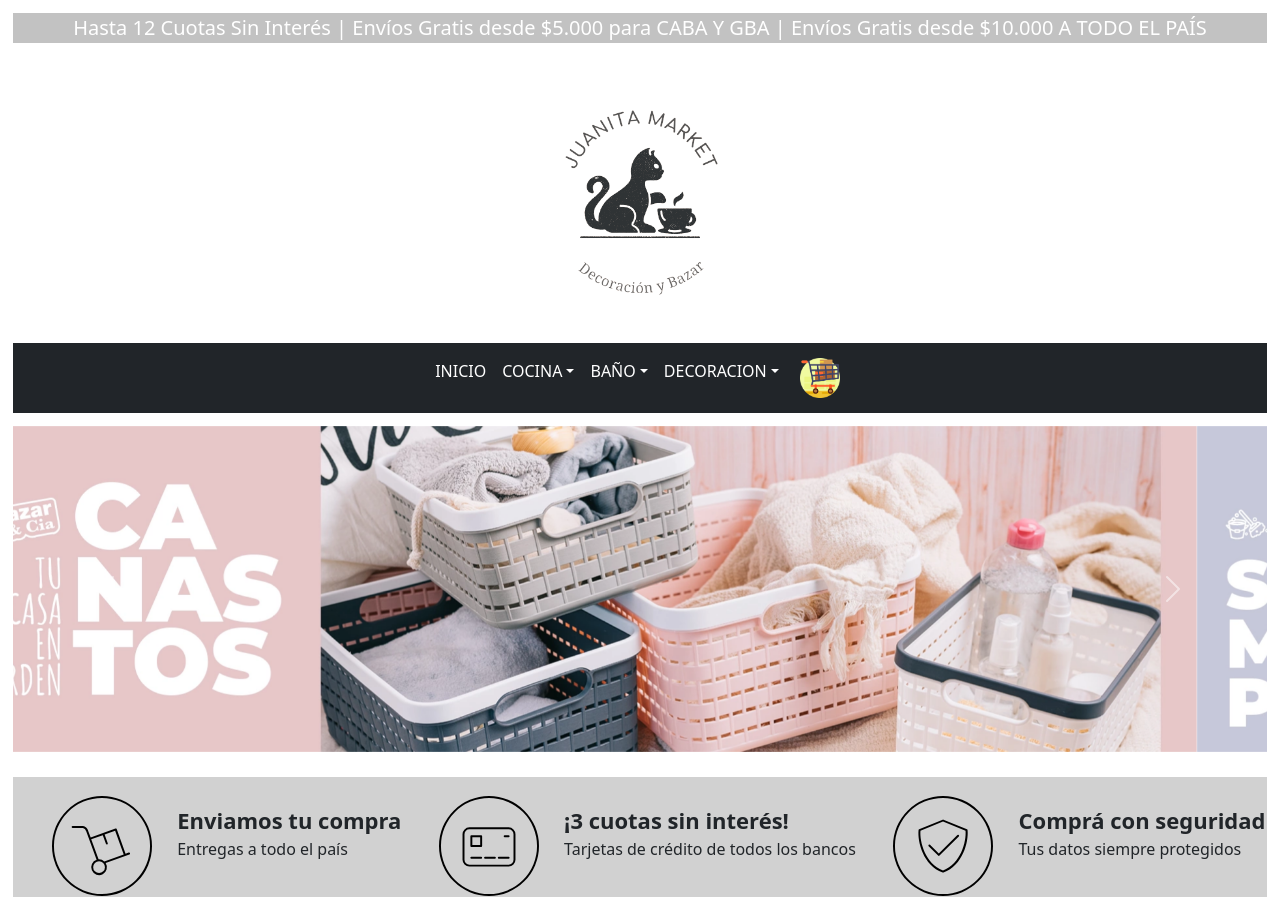
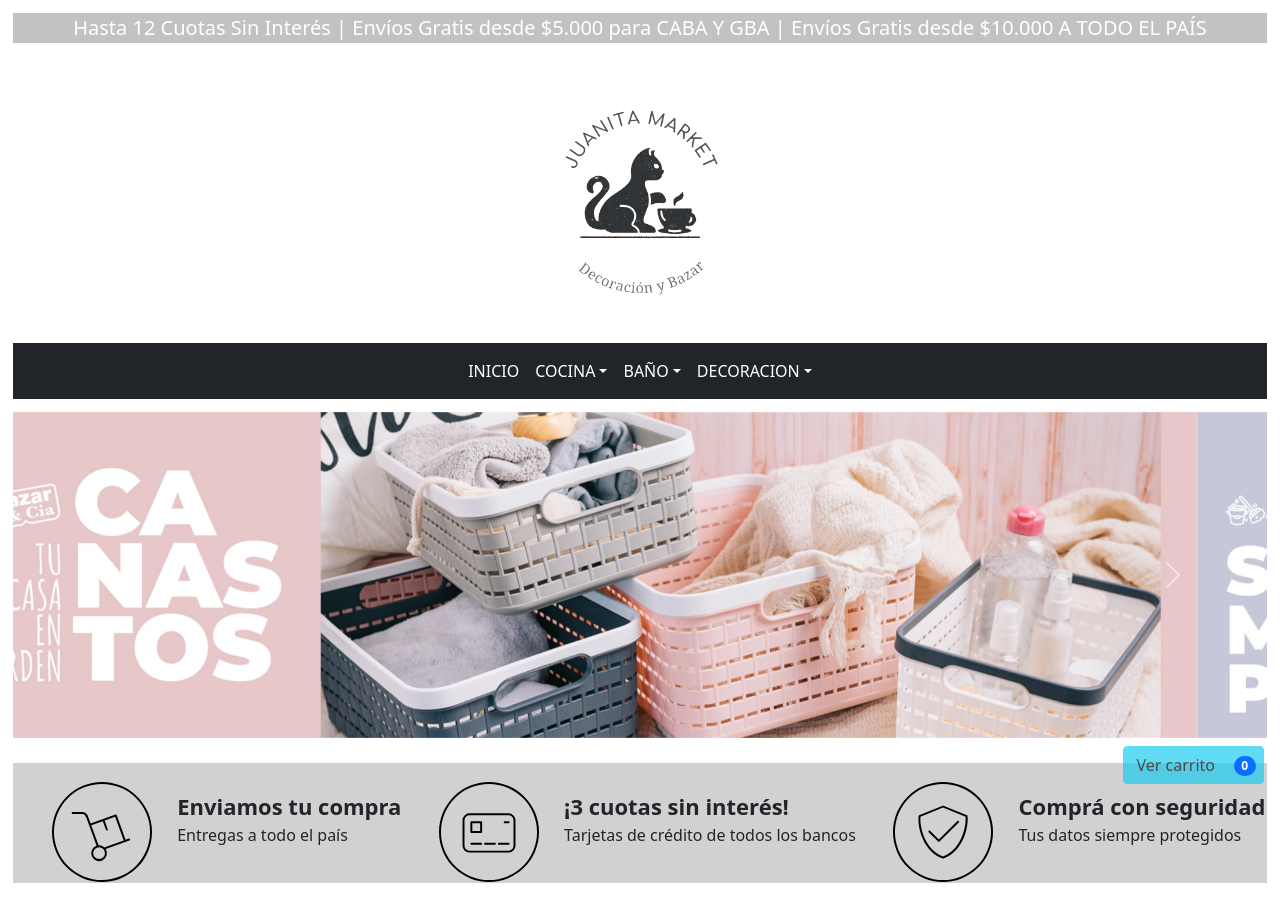
Before and after one commit to Maximilianoaxeldominguez/JuanitaMarket, a plain HTML site: page index.html in a window 1280 px wide. Shown: the top 900 px of the page. Drawn offline with nearby package versions, Linux system fonts and the light colour scheme.

Commit message:
cambio btn carrito

```diff
--- a/css/style.css
+++ b/css/style.css
@@ -244,6 +244,7 @@ main {
     .containerProductos {
         width: 45%;
     }
+
     .loMasElegido {
         text-align: center;
         margin-top: 6%;
@@ -287,6 +288,36 @@ main {
 .inputCantidadCarrito {
     width: 1.5%;
     height: 22px;
+}
+
+.btnCarrito {
+    z-index: 2;
+    position: fixed;
+    bottom: 1rem;
+    right: 1rem;
+    color: black;
+    opacity: 65%;
+    font-weight: bold;
+}
+
+.counterCarrito{
+    z-index: 3;
+    position: fixed;
+    bottom: 1.5rem;
+    right: 1.5rem;
+}
+
+.counterCarrito{
+    display: inline-block;
+    padding: 0.35em 0.65em;
+    font-size: .75em;
+    font-weight: 700;
+    line-height: 1;
+    color: #fff;
+    text-align: center;
+    white-space: nowrap;
+    vertical-align: baseline;
+    border-radius: 0.25rem;
 }
 
 /************************************************************* NEWSLETTER *******************************************************************/
@@ -343,7 +374,7 @@ main {
     }
 }
 
-@media (max-width: 380px){
+@media (max-width: 380px) {
     .newsletterNegrita {
         font-size: 25px;
     }
@@ -416,7 +447,7 @@ main {
     }
 }
 
-@media (max-width: 380px){
+@media (max-width: 380px) {
     .instaImg {
         height: 55px;
         width: 55px;
@@ -480,15 +511,18 @@ footer {
 
 
 @media (max-width: 600px) {
-    .fooTitulo{
+    .fooTitulo {
         font-size: 15px;
     }
-    .fooParrafo{
+
+    .fooParrafo {
         font-size: 12px;
     }
+
     footer {
         height: 38vh;
     }
+
     .fooXD {
         font-size: 18px;
         height: 8vh;
--- a/index.html
+++ b/index.html
@@ -27,7 +27,8 @@
                 TODO EL PAÍS </p>
         </div>
         <div class="headerLogo">
-            <img src="./img/20220305_222815_0000-removebg-preview.png" width="300px" height="300px" class="imagenJuanita" alt="">
+            <img src="./img/20220305_222815_0000-removebg-preview.png" width="300px" height="300px"
+                class="imagenJuanita" alt="">
         </div>
         <!--------------------------------------------------- navBar ----------------------------------------->
         <nav class="navbar navbar-expand-lg navbar-dark bg-dark" aria-label="Tenth navbar example">
@@ -71,11 +72,6 @@
                             </ul>
                         </li>
                         <li class="nav-item dropdown ">
-                            <!-- Button trigger modal -->
-                            <button type="button" class="btn btn-link" data-bs-toggle="modal"
-                                data-bs-target="#exampleModal">
-                                <img src="./img/bienes-removebg-preview.png" width="40px" height="40px" alt="">
-                            </button>
                         </li>
                     </ul>
                 </div>
@@ -148,12 +144,15 @@
             </div>
         </div>
         <!--asdasdas-->
-<!--         <div class="alert container position-sticky top-0 alert-primary hide" role="alert">
+        <!--         <div class="alert container position-sticky top-0 alert-primary hide" role="alert">
             Producto Añadido al carrito!
             </div>
             <div class="alert container position-sticky top-0 alert-danger remove" role="alert">
               Producto removido!
             </div> -->
+        <!-- Button trigger modal -->
+        <button type="button" class="btn btnCarrito btn-info pe-5" data-bs-toggle="modal" data-bs-target="#exampleModal">Ver carrito</button>
+        <span id="counter"  class="counterCarrito bg-primary rounded-pill">0</span>
         <!--Titulo-->
         <h1 class="loMasElegido">¡Especial del Mes!</h1>
         <!-- Productos MAS ELEGIDOS -->
@@ -190,6 +189,7 @@
                 </div>
             </div>
         </div>
+
         <!------------------------------------ Newsletter---------------------------------------------------->
         <div class="newsletter">
             <h2 class="newsletterTitulo">Newsletter</h2>
@@ -207,7 +207,7 @@
         <button type="button" class="InstaBtn btn btn-dark"><a class="InstaBtnLink"
                 href="https://www.instagram.com/juanitamarkett/?utm_medium=copy_link"
                 target="_blank">SEGUINOS</a></button>
-                <!-- FOOTER-->
+        <!-- FOOTER-->
         <footer>
             <div class="fooFlex">
                 <div class="menuFlex">
@@ -218,14 +218,14 @@
                     <p class="fooParrafo">formas de envio</p>
                 </div>
                 <div class="menuFlex">
-                    <h4 class="fooTitulo" >Categorias</h4>
+                    <h4 class="fooTitulo">Categorias</h4>
                     <p class="fooParrafo">Cocina</p>
                     <p class="fooParrafo">Baño</p>
                     <p class="fooParrafo">Decoracion</p>
                     <p class="fooParrafo">Dormitorio</p>
                 </div>
                 <div class="menuFlex">
-                    <h5 class="fooTitulo" >Contactanos</h5>
+                    <h5 class="fooTitulo">Contactanos</h5>
                     <p class="fooParrafo">5491123399112</p>
                     <p class="fooParrafo">11 4511 9698</p>
                     <p class="fooParrafo">web@modernobazar.com</p>
```
